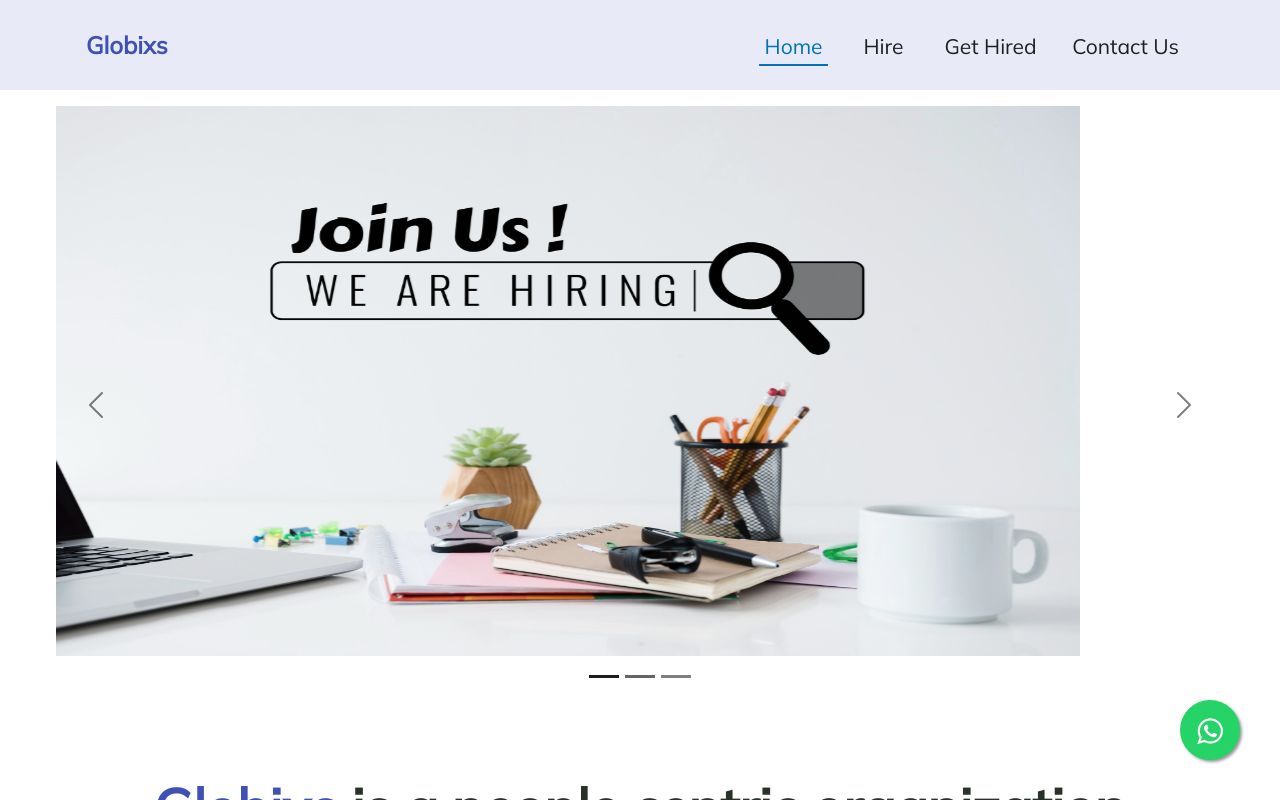
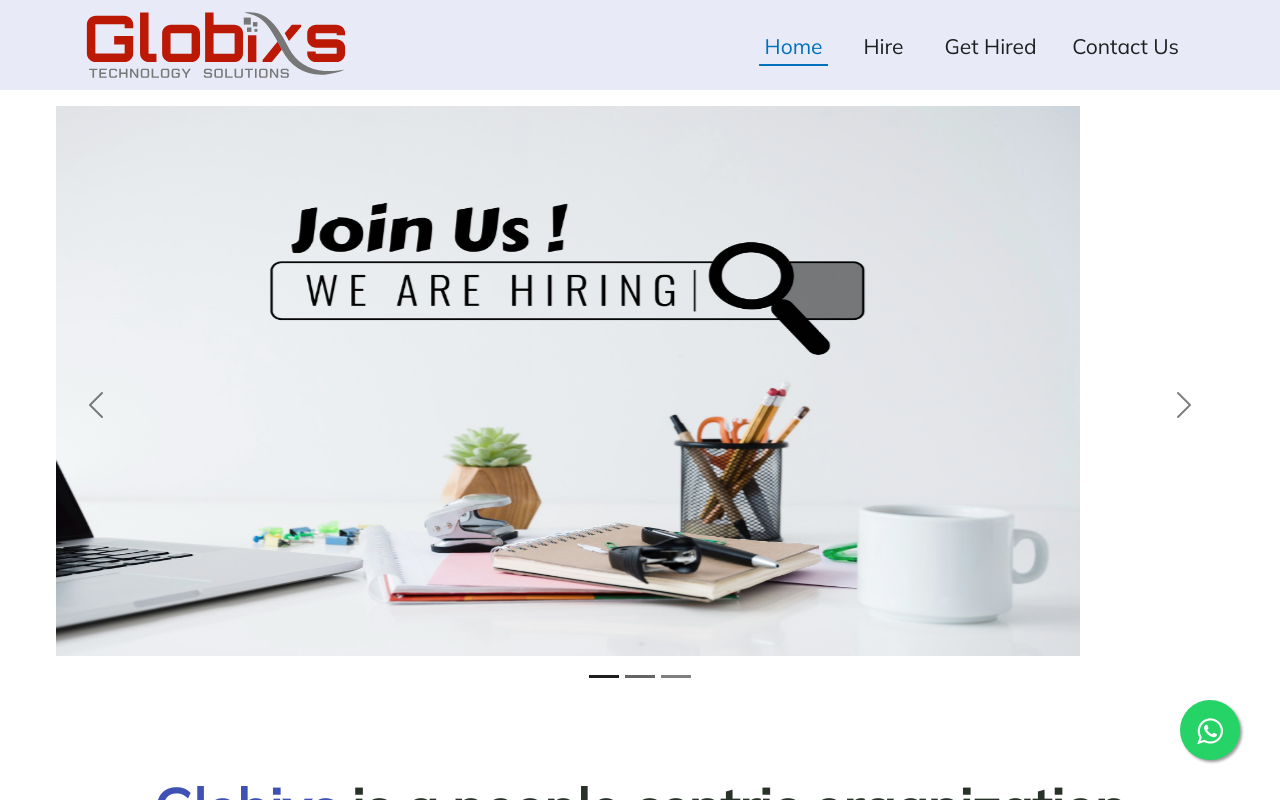
Before and after one commit to Batman-DevOps/globixs-angular-app, an Angular app: page /home in a window 1280 px wide. Built offline with nearby package versions, Linux system fonts and the light colour scheme.

Commit message:
Added logo

```diff
--- a/src/app/header/header.component.html
+++ b/src/app/header/header.component.html
@@ -1,8 +1,8 @@
 <section id="toolbar">
     <mat-toolbar fxLayout="row" class="container">
         <span style="font-size:30px; cursor:pointer" (click)="openNav()" class="d-block d-lg-none">&#9776;</span>
-        <!-- <img src="assets/images/logo.png" class="img pointer" height="80" width="260" routerLink="/home" /> -->
-        <strong class="primary-text">Globixs</strong>
+        <img src="assets/images/logo.svg" class="img pointer" height="80" width="260" routerLink="/home" />
+        <!-- <strong class="primary-text">Globixs</strong> -->
         <span class="example-spacer"></span>
         <app-nav class="d-none d-xl-block" [screenSize]="'large'"></app-nav>
     </mat-toolbar>
```
Also changed, not shown: src/assets/images/logo.svg (added).
